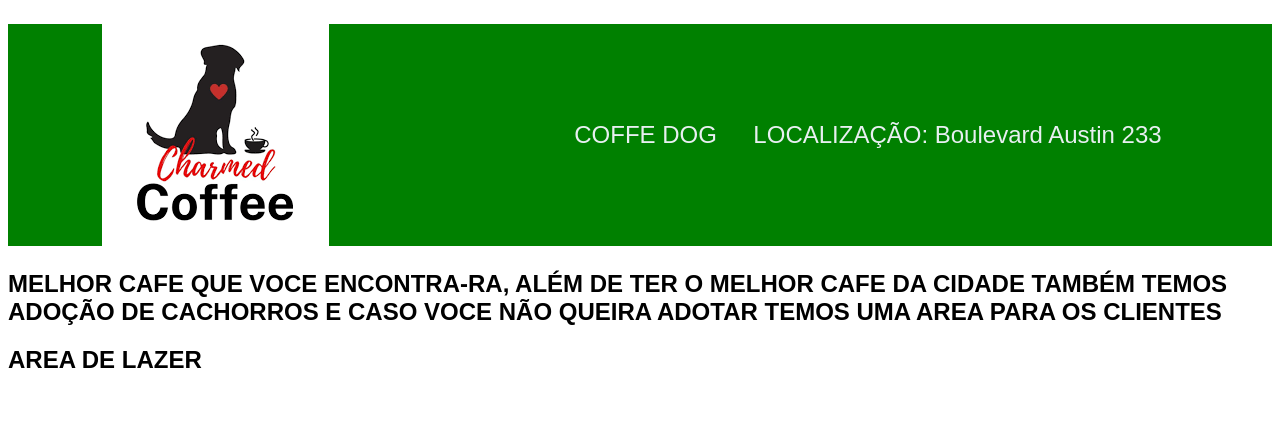
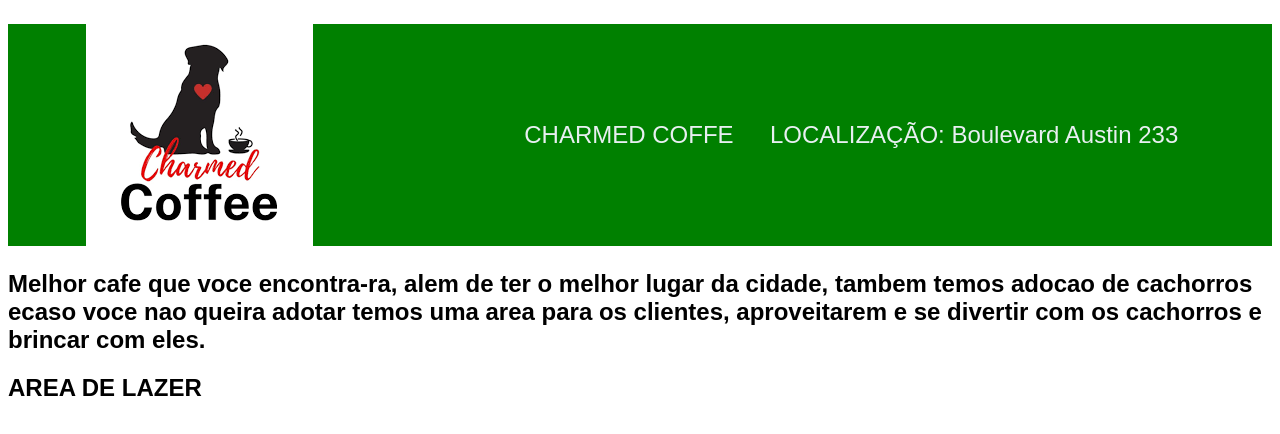
Before and after one commit to krysthintyc/COFFE-DOG, a plain HTML site: page index.html in a window 1280 px wide. Drawn offline with Linux system fonts and the light colour scheme.

Commit message:
Add files via upload

```diff
--- a/index.html
+++ b/index.html
@@ -4,7 +4,7 @@
     <meta charset="UTF-8">
     <meta http-equiv="X-UA-Compatible" content="IE=edge">
     <meta name="viewport" content="width=device-width, initial-scale=1.0">
-    <title>COFFE DOG</title>
+    <title> CHARMED COFFE</title>
     <link rel="stylesheet" href="style.css">
 </head>
 
@@ -12,12 +12,12 @@
     <header class="cabeçalho">
         <img class="cabecalho-imagem" src="download.png" alt="logo coffe dog">
         <ul class="cabeçalho-lista">
-            <li class="cabeçalho-lista-item">COFFE DOG</li>
+            <li class="cabeçalho-lista-item"> CHARMED COFFE</li>
             <li class="cabeçalho-lista-item">LOCALIZAÇÃO: Boulevard Austin 233</li>
             </ul>
     </header>
 <section class="charmel dog">
-    <h2>MELHOR CAFE QUE VOCE ENCONTRA-RA, ALÉM DE TER O MELHOR CAFE DA CIDADE TAMBÉM TEMOS ADOÇÃO DE CACHORROS E CASO VOCE NÃO QUEIRA ADOTAR TEMOS UMA AREA PARA OS CLIENTES
+    <h2>Melhor cafe que voce encontra-ra, alem de ter o melhor lugar da cidade, tambem temos adocao de cachorros ecaso voce nao queira adotar temos uma area para os clientes, aproveitarem e se divertir com os cachorros e brincar com eles.
 </section>
 
 
```
